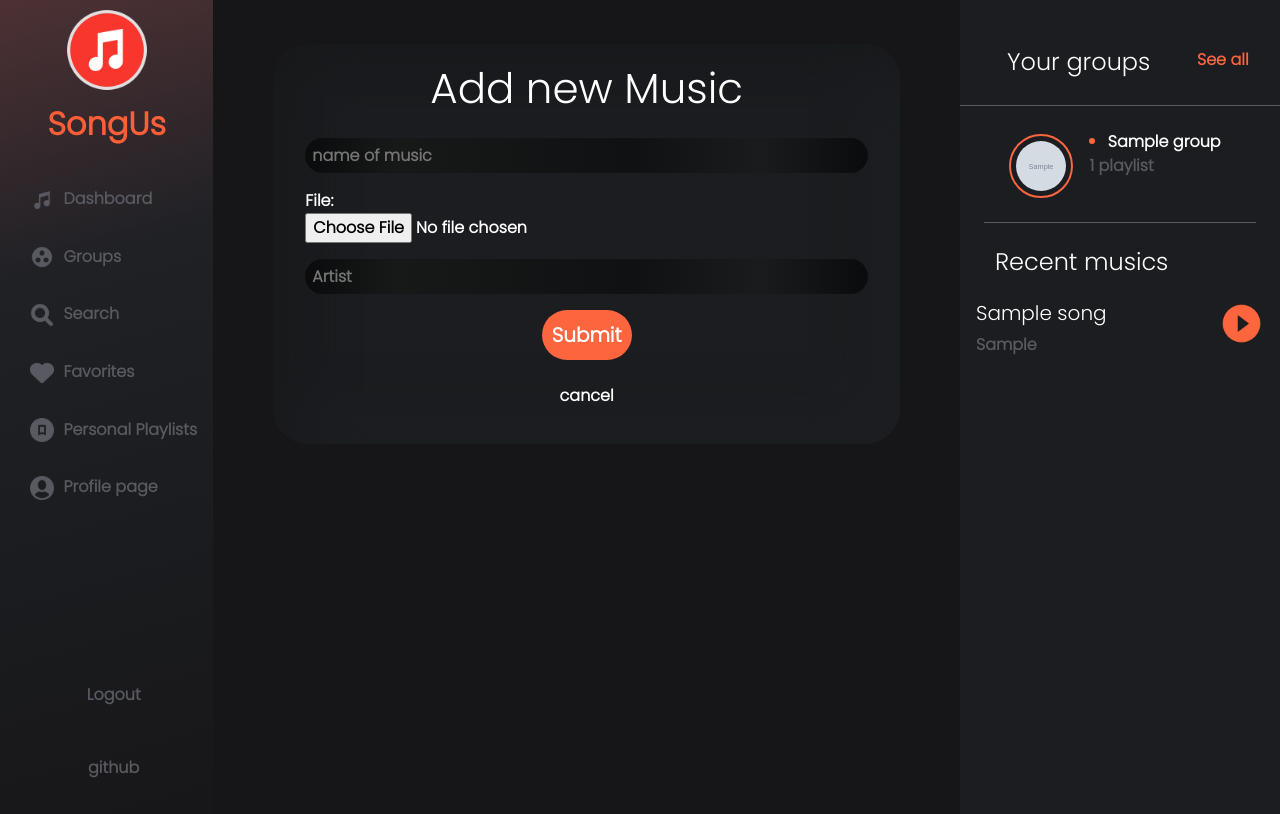
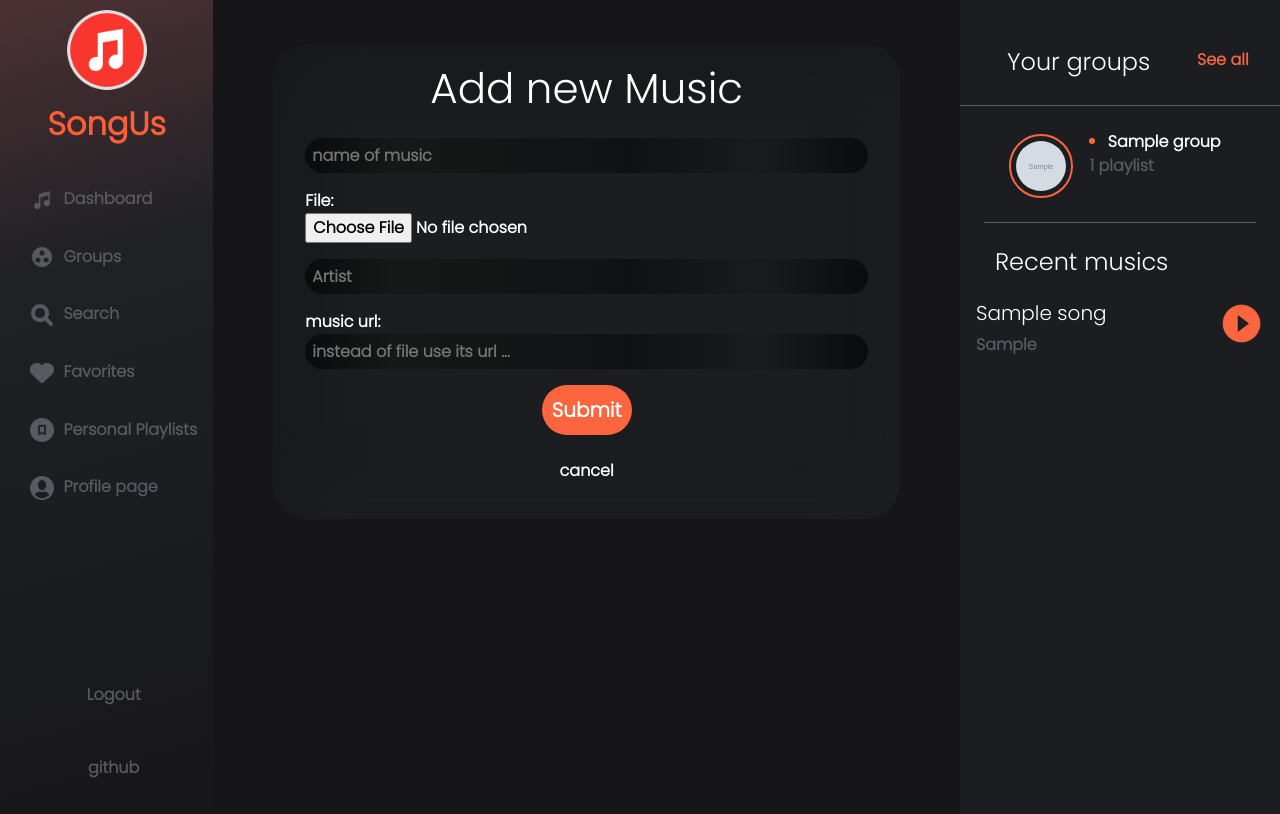
Before and after one commit to ahmadrezatmb/songus, a Django app: page /addmusic/1 in a window 1280 px wide. Run offline with Django 3.2, Linux system fonts and the light colour scheme; a user stored in the database is signed in; tables that the repository leaves empty hold one stand-in row (values such as "Sample post"); grey boxes marked "Sample" are stand-in pictures.

Commit message:
now you can upload music just by its url

```diff
--- a/web/forms.py
+++ b/web/forms.py
@@ -36,16 +36,18 @@ class UpadateGroupForm(forms.ModelForm):
 class AddNewMusicForm(forms.ModelForm):
     class Meta:
         model = song
-        fields = ['name' , 'file' , 'artist']
+        fields = ['name' , 'file' , 'artist' , 'file_link']
         widgets = {
             'name': forms.TextInput(attrs={'class': 'cutominput', 'type': 'text' , 'placeholder' : 'name of music'}),
             'artist' : forms.TextInput(attrs={'class': 'cutominput', 'placeholder' : 'Artist'}),
             'file' : forms.FileInput(attrs={'class': 'imagefield'}),
+            'file_link': forms.TextInput(attrs={'class': 'cutominput', 'type': 'text' , 'placeholder' : 'instead of file use its url ...'}),
         }
 
         labels = {
             'name' : '' ,
             'artist' : '' ,
+            'file_link' : 'music url',
         }
 
 
--- a/web/models.py
+++ b/web/models.py
@@ -1,3 +1,4 @@
+from django.core.exceptions import ValidationError
 from django.db import models
 from django.contrib.auth.models import User
 from django.shortcuts import get_object_or_404
@@ -74,9 +75,10 @@ class playlist(models.Model):
 
 
 class song(models.Model):
-    file = models.FileField(_('File'), upload_to=get_file_upload_path)
+    file = models.FileField(_('File'), upload_to=get_file_upload_path, null=True, blank=True)
     name = models.CharField(max_length=256, blank=True, null= True)
     artist = models.CharField(max_length=256, blank=True, null= True)
+    file_link = models.URLField(null=True, blank=True)
     playlist = models.ForeignKey(playlist, on_delete=models.CASCADE, blank=True, null= True)
     is_suggested = models.BooleanField(default=False, null=True, blank=True)
     recent_music = models.ManyToManyField(songususer, related_name='recent_music', null=True, blank=True)
@@ -86,7 +88,13 @@ class song(models.Model):
         get_latest_by = 'date'
     def __str__(self):
         return self.name
+    def clean(self):
+        cleaned_data = super().clean()
 
+        if not self.file and not self.file_link:  # This will check for None or Empty
+            raise ValidationError({'file': 'Even one of file or file link should have a value.'})
+        if self.file_link[-4:] != '.mp3':
+            raise ValidationError({'file_link': 'only mp3 files accepted'})
 
 class RecentMusic(models.Model):
     song = models.ForeignKey(song , on_delete=models.CASCADE)
--- a/web/templates/base.html
+++ b/web/templates/base.html
@@ -208,7 +208,7 @@
                                 <span class="groupdes">{{recentmusic.song.artist}}</span>
                             </div>
 
-                                <img onclick="playmusic('{{recentmusic.song.file.url}}', '{{recentmusic.song.id}}' , this)" src="{% static 'web/pics/play.png' %}" class="my-auto" width="45px" style="float: right; display: table;">
+                                <img onclick="playmusic('{% if recentmusic.song.file %}{{recentmusic.song.file.url}}{% else %}{{recentmusic.song.file_link}}{% endif %}', '{{recentmusic.song.id}}' , this)" src="{% static 'web/pics/play.png' %}" class="my-auto" width="45px" style="float: right; display: table;">
 
                         </div>
                     {% endfor %}
--- a/web/templates/web/Dashboard.html
+++ b/web/templates/web/Dashboard.html
@@ -22,7 +22,7 @@
                 <span class="groupdes" >{{suggested.artist}}</span>
                 <div class="playsuggestedmusic">
 
-                        <img onclick="playmusic('{{suggested.file.url}}','{{suggested.id}}' , this)" src="{% static 'web/pics/play.png' %}" class="my-auto" width="45px" style="float: right; display: table;">
+                        <img onclick="playmusic('{% if suggested.file %}{{suggested.file.url}}{% else %}{{suggested.file_link}}{% endif %}','{{suggested.id}}' , this)" src="{% static 'web/pics/play.png' %}" class="my-auto" width="45px" style="float: right; display: table;">
                         <p>Play</p>
 
                 </div>
--- a/web/templates/web/ingroup.html
+++ b/web/templates/web/ingroup.html
@@ -141,7 +141,7 @@
                         <span class="groupdes">{{recentmusic.song.artist}}</span>
                     </div>
 
-                        <img onclick="playmusic('{{recentmusic.song.file.url}}', '{{recentmusic.song.id}}' , this)" src="{% static 'web/pics/play.png' %}" class="my-auto" width="45px" style="float: right; display: table;">
+                        <img onclick="playmusic('{% if recentmusic.song.file %}{{recentmusic.song.file.url}}{% else %}{{recentmusic.song.file_link}}{% endif %}', '{{recentmusic.song.id}}' , this)" src="{% static 'web/pics/play.png' %}" class="my-auto" width="45px" style="float: right; display: table;">
 
                 </div>
             {% endfor %}
--- a/web/templates/web/inplaylist.html
+++ b/web/templates/web/inplaylist.html
@@ -55,7 +55,7 @@
                                 </a>
                             </div>
                             <div class="playmusic">
-                                <img onclick="playmusic('{{song.file.url}}', '{{song.id}}' , this)" src="{% static 'web/pics/playmusic.png' %}" height="35px" width="35px">
+                                <img onclick="playmusic('{% if song.file %}{{song.file.url}}{% else %}{{song.file_link}}{% endif %}', '{{song.id}}' , this)" src="{% static 'web/pics/playmusic.png' %}" height="35px" width="35px">
                             </div>
 
                         </div>
--- a/web/views.py
+++ b/web/views.py
@@ -352,13 +352,27 @@ def add_music(request , id):
             name = form.cleaned_data['name']
             artist = form.cleaned_data['artist']
             file = form.cleaned_data['file']
+            file_link = form.cleaned_data['file_link']
             new_song = song.objects.create(name=name,
                                            artist=artist,
                                            file=file,
-                                           owner=this_user)
+                                           owner=this_user,
+                                           file_link=file_link)
             new_song.playlist = this_playlist
             new_song.save()
             return redirect('inplaylist', id)
+        else:
+            context = {
+                'groups' : groups.order_by('-cdate')[0:3],
+                'isempt' : is_groups_empty,
+                'formtitle' : 'Add new Music' ,
+                'form' : form ,
+                'addon' : (  '<a href='
+                        + reverse('inplaylist' , args=(id ,))
+                        + ' class="mx-auto d-table my-3 mt-4" >cancel</a>'),
+            }
+            add_recent_music_to_context(this_user, context)
+            return render(request, 'web/Form.html', context)
     else:
         form = AddNewMusicForm()
         context = {
```
Also changed, not shown: web/migrations/0028_song_file_link.py (added), web/migrations/0029_alter_song_file.py (added).
